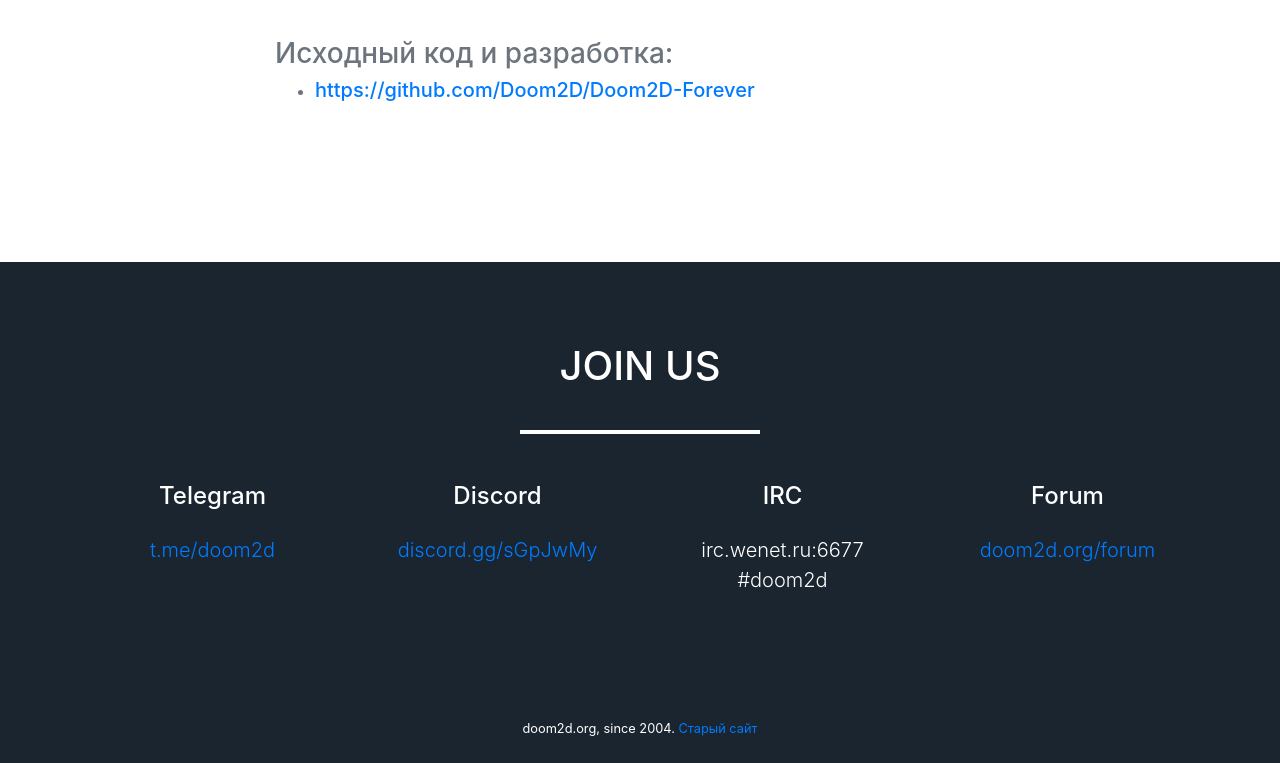
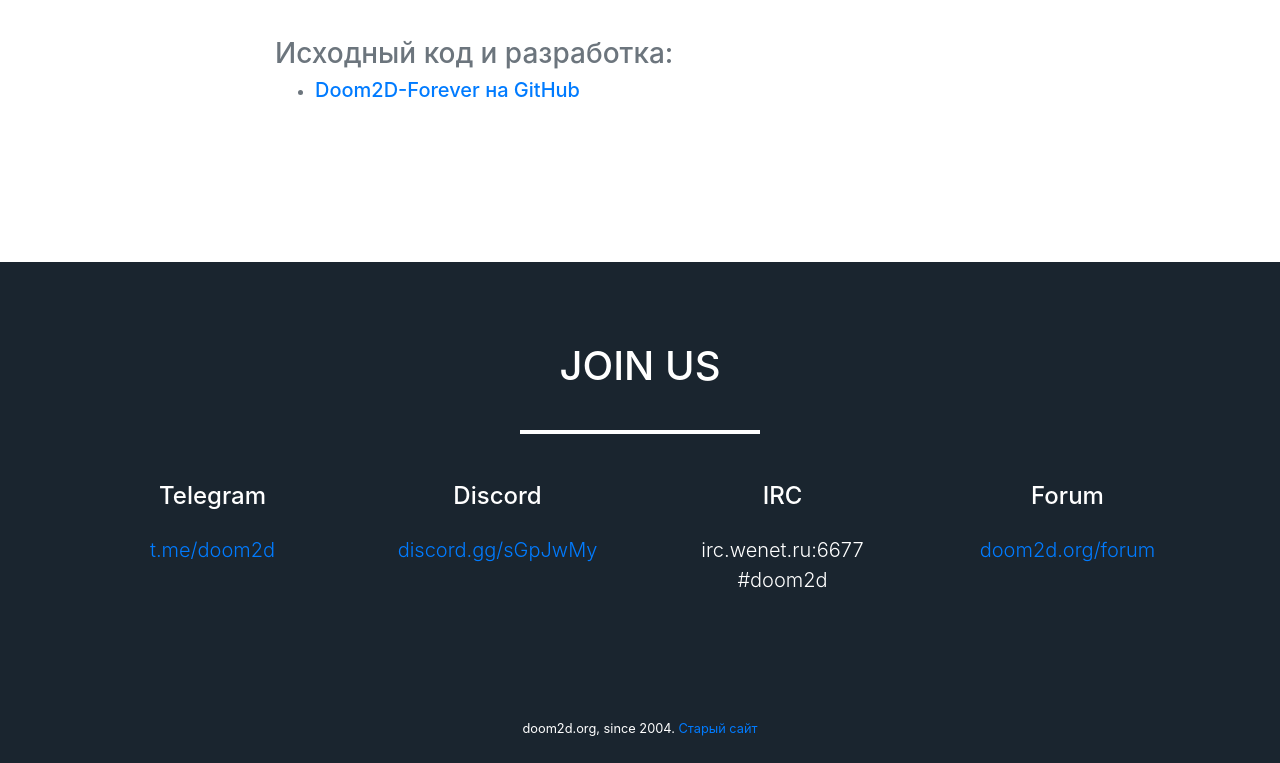
Before and after one commit to gena-nosov/landing, a website with bundled scripts: page index.html in a window 1280 px wide. Shown: the part 2799-3562 px from the top of the page. Built offline with nearby package versions, Linux system fonts and the light colour scheme.

Commit message:
fixed github link name

```diff
--- a/index.html
+++ b/index.html
@@ -218,7 +218,7 @@
 <br>
 <h3>Исходный код и разработка:</h3>
 <ul>
-<li><h5><a href="https://github.com/Doom2D/Doom2D-Forever">https://github.com/Doom2D/Doom2D-Forever</a></h5></li>
+<li><h5><a href="https://github.com/Doom2D/Doom2D-Forever">Doom2D-Forever на GitHub</a></h5></li>
 
 
 </ul>
```
